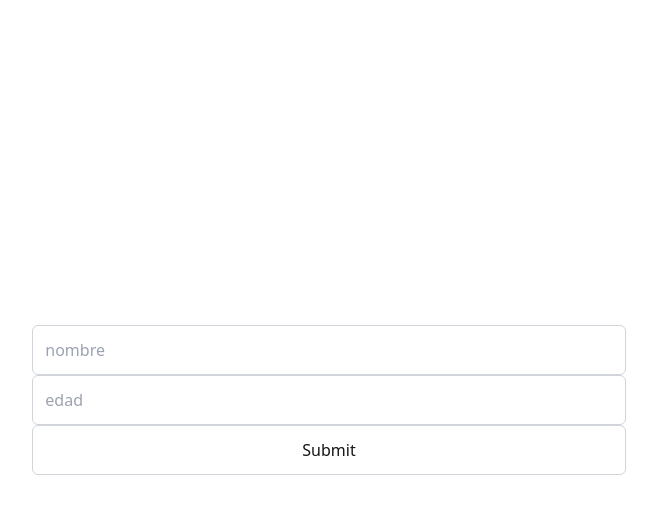
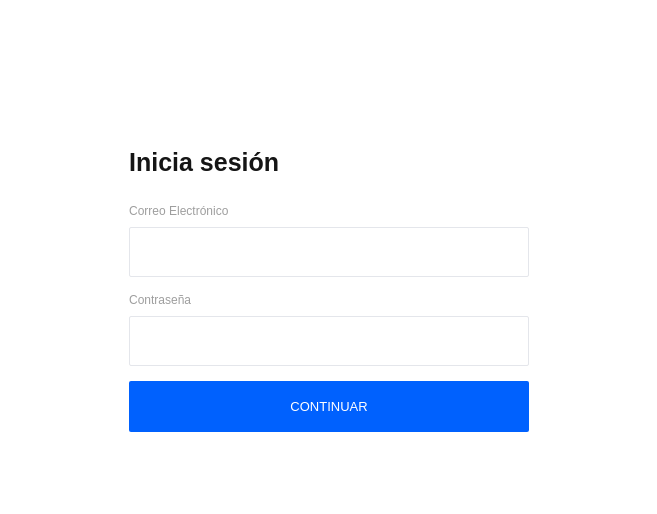
Before and after one commit to Basso-23/votacion-demo, a Next.js app: page / in a window 1280 px wide. Shown: the top 514 px of the page, without its empty margins (311-968 px from the left). Built offline with nearby package versions, Linux system fonts and the light colour scheme; what tailwindcss-animated would draw is missing.

Commit message:
login terminado

```diff
--- a/package.json
+++ b/package.json
@@ -9,6 +9,7 @@
     "lint": "next lint"
   },
   "dependencies": {
+    "@fontsource-variable/inter": "^5.0.18",
     "@material-tailwind/react": "^2.1.8",
     "autoprefixer": "10.4.14",
     "eslint": "8.42.0",
--- a/src/pages/_app.js
+++ b/src/pages/_app.js
@@ -1,7 +1,12 @@
 import "@/styles/globals.css";
+import "@fontsource-variable/inter";
 
 const App = ({ Component, pageProps, router }) => {
-  return <Component key={router.pathname} {...pageProps} />;
+  return (
+    <div style={{ fontFamily: "Inter Variable, sans-serif" }}>
+      <Component key={router.pathname} {...pageProps} />
+    </div>
+  );
 };
 
 export default App;
--- a/src/pages/index.jsx
+++ b/src/pages/index.jsx
@@ -6,33 +6,29 @@ import { useForm } from "react-hook-form";
 const App = () => {
   const [currentUser, setCurrentUser] = useAtom(userAtom);
 
-  const {
-    register,
-    handleSubmit,
-    watch,
-    formState: { errors },
-  } = useForm();
+  const { register, handleSubmit } = useForm();
 
   const onSubmit = (data) => console.log(data);
 
-  console.log(watch("example")); // watch input value by passing the name of it
-
   return (
     <main>
-      <section className="pageSize flex min-h-screen">
-        <div className="m-auto h-fit">
+      <section className="pageSize flex min-h-[100svh]">
+        <div className="mx-auto mt-36 h-fit w-full max-w-[400px]">
+          <h1 className=" font-semibold mb-4 text-[25px]">Inicia sesión</h1>
           <form onSubmit={handleSubmit(onSubmit)}>
+            <label>correo electrónico</label>
             <input
               required
-              placeholder="nombre"
+              placeholder=""
               {...register("nombre", { required: true })}
             />
+            <label>contraseña</label>
             <input
               required
-              placeholder="edad"
+              placeholder=""
               {...register("edad", { required: true })}
             />
-            <input type="submit" />
+            <input className="submit_btn " value="continuar" type="submit" />
           </form>
         </div>
       </section>
--- a/src/styles/globals.css
+++ b/src/styles/globals.css
@@ -12,16 +12,46 @@
   width: 100%;
   margin-left: auto;
   margin-right: auto;
+  padding-left: 1rem;
+  padding-right: 1rem;
+}
+
+label {
+  text-transform: capitalize;
+  font-weight: 400;
+  font-size: 12px;
+  color: #9e9e9e;
 }
 
 input {
   width: 100%;
   padding: 0.75rem;
-  border: 1px solid #d1d5db;
-  border-radius: 0.375rem;
+  border: 1px solid #e4e6eb;
   outline: none;
+  margin-top: 5px;
+  margin-bottom: 10px;
+  border-radius: 0.125rem;
 }
 
 input:focus {
-  border-color: #3b82f6;
+  border-color: #0989ff;
 }
+
+.submit_btn {
+  background-color: #0061fe;
+  color: white;
+  font-weight: 500;
+  text-transform: uppercase;
+  font-size: 13px;
+  cursor: pointer;
+  padding: 1rem;
+  transition-property: all;
+  transition-timing-function: cubic-bezier(0.4, 0, 0.2, 1);
+  transition-duration: 150ms;
+  border-radius: 0.125rem;
+  border: none;
+}
+
+.submit_btn:hover {
+  background-color: #2645e0;
+}
```
Also changed, not shown: 1 other file (tests, documents, lock files or other folders).
